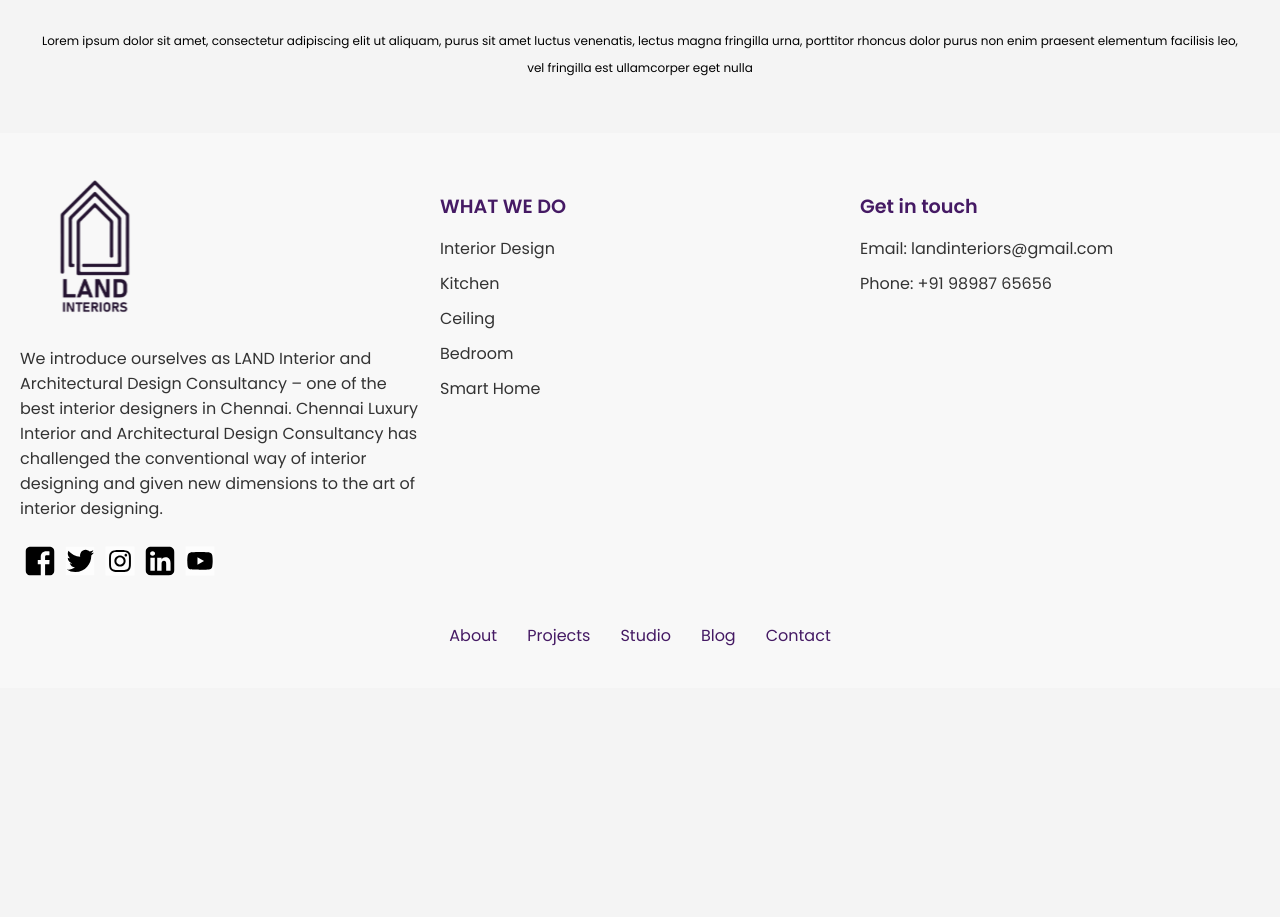
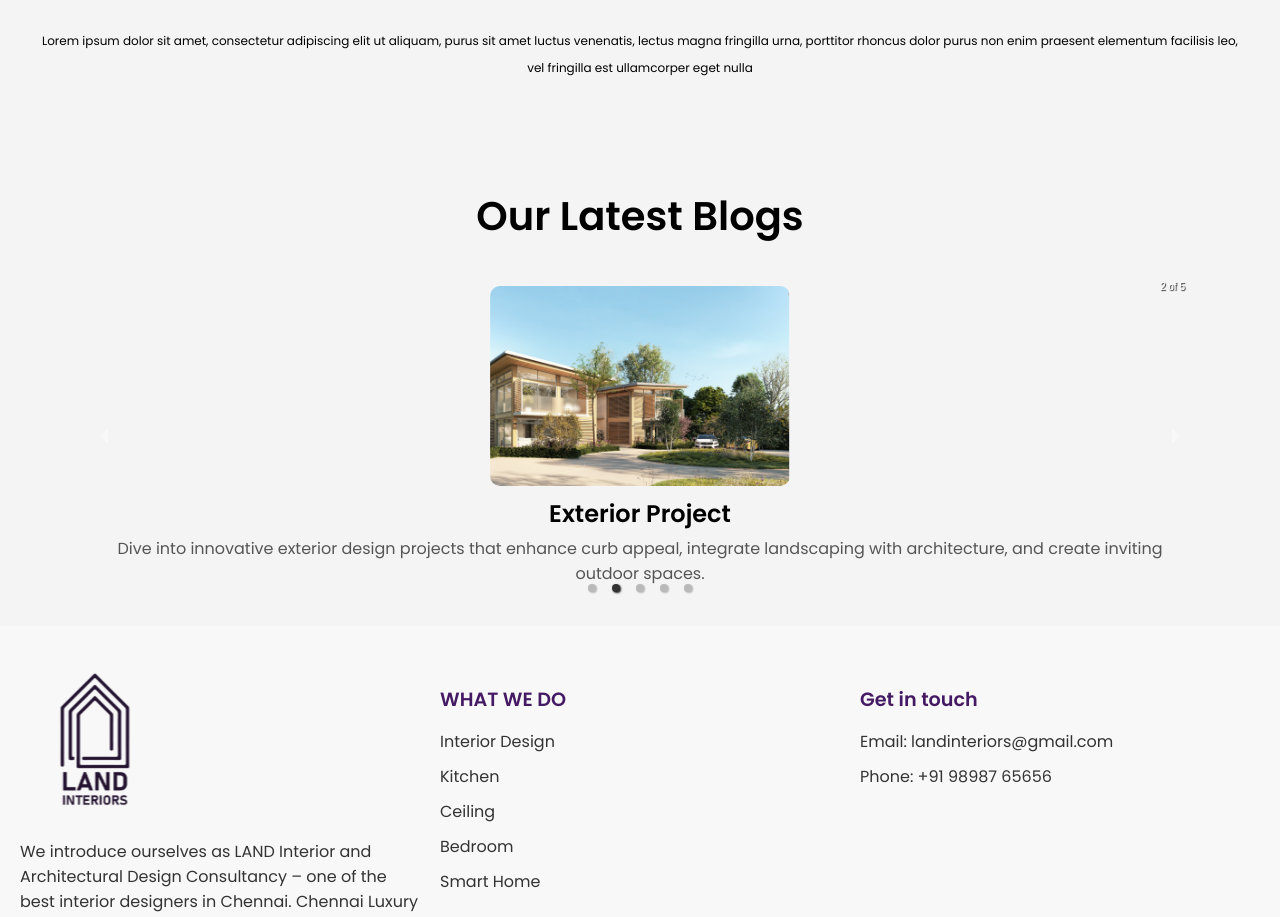
Before and after one commit to abuelkheir/OnePageWebsite-ReactJS, a React (Create React App) app in the folder Application/cobergsite/: page / in a window 1280 px wide. Shown: the part 1500-2417 px from the top of the page. Before the commit the page ends 2188 px from the top, so only its background shows below. Built offline with nearby package versions, Linux system fonts and the light colour scheme.

Commit message:
Reached a carousel that's working but not as intended in figma design , off to fixing it

```diff
--- a/Application/cobergsite/package.json
+++ b/Application/cobergsite/package.json
@@ -8,6 +8,7 @@
     "@testing-library/user-event": "^13.5.0",
     "react": "^18.3.1",
     "react-dom": "^18.3.1",
+    "react-responsive-carousel": "^3.2.23",
     "react-scripts": "5.0.1",
     "react-slick": "^0.30.2",
     "slick-carousel": "^1.8.1",
--- a/Application/cobergsite/src/App.js
+++ b/Application/cobergsite/src/App.js
@@ -3,7 +3,7 @@ import GlobalStyle from "./Styles/GlobalStyle";
 import Header from "./Components/Header";
 import MainSection from "./Components/MainSection";
 import LandInteriors from "./Components/LandInterior";
-// import Blogs from './Components/Blogs';
+import Blogs from "./Components/Blogs";
 import Footer from "./Components/Footer";
 import WhatWeDoSection from "./Components/WhatWeDoSection";
 
@@ -15,7 +15,7 @@ function App() {
       <MainSection />
       <LandInteriors />
       <WhatWeDoSection />
-      {/* <Blogs/> */}
+      <Blogs />
       <Footer />
     </>
   );
--- a/Application/cobergsite/src/Components/Blogs.js
+++ b/Application/cobergsite/src/Components/Blogs.js
@@ -1,118 +1,126 @@
-import React from 'react';
-import styled from 'styled-components';
-import Slider from 'react-slick';
+import React from "react";
+import styled from "styled-components";
+import { Carousel } from "react-responsive-carousel";
+import "react-responsive-carousel/lib/styles/carousel.min.css";
 
-import BlogImage1 from '../Assets/Blogs/ModernInterior.png';
-import BlogImage2 from '../Assets/Blogs/ExteriorProject.png';
-import BlogImage3 from '../Assets/Blogs/GreyBeauty.png';
-import BlogImage4 from '../Assets/Blogs/PlantationInterior.png';
-import BlogImage5 from '../Assets/Blogs/RoleofFurnitures.png';
-
-const BlogsContainer = styled.section`
-  padding: 60px 20px;
-  background-color: #ffffff;
-  text-align: center;
-`;
-
-const BlogsTitle = styled.h2`
-  font-size: 2.5rem;
-  color: #333;
-  margin-bottom: 40px;
-  font-family: 'Poppins', sans-serif;
-`;
-
-const BlogItem = styled.div`
-  padding: 0 15px;
-  text-align: left;
-`;
-
-const BlogImage = styled.img`
-  width: 100%;
-  height: auto;
-  margin-bottom: 20px;
-`;
-
-const BlogTitle = styled.h3`
-  font-size: 1.5rem;
-  color: #451a64;
-  margin-bottom: 10px;
-  font-family: 'Poppins', sans-serif;
-`;
-
-const BlogDescription = styled.p`
-  font-size: 1rem;
-  color: #333;
-  font-family: 'Poppins', sans-serif;
-`;
+import BlogImage1 from "../Assets/Blogs/ModernInterior.png";
+import BlogImage2 from "../Assets/Blogs/ExteriorProject.png";
+import BlogImage3 from "../Assets/Blogs/GreyBeauty.png";
+import BlogImage4 from "../Assets/Blogs/PlantationInterior.png";
+import BlogImage5 from "../Assets/Blogs/RoleofFurnitures.png";
 
 const blogs = [
   {
     image: BlogImage1,
-    title: 'Modern Interior',
-    description: 'Explore the sleek and stylish world of modern interior design, focusing on clean lines, minimalism, and functional aesthetics to create contemporary living spaces.'
+    title: "Modern Interior",
+    description:
+      "Explore the sleek and stylish world of modern interior design, focusing on clean lines, minimalism, and functional aesthetics to create contemporary living spaces.",
   },
   {
     image: BlogImage2,
-    title: 'Exterior Project',
-    description: 'Dive into innovative exterior design projects that enhance curb appeal, integrate landscaping with architecture, and create inviting outdoor spaces.'
+    title: "Exterior Project",
+    description:
+      "Dive into innovative exterior design projects that enhance curb appeal, integrate landscaping with architecture, and create inviting outdoor spaces.",
   },
   {
     image: BlogImage3,
-    title: 'Grey Beauty',
-    description: 'Discover the elegance of grey-themed interiors, showcasing how various shades and textures can transform your home into a sophisticated and calming retreat.'
+    title: "Grey Beauty",
+    description:
+      "Discover the elegance of grey-themed interiors, showcasing how various shades and textures can transform your home into a sophisticated and calming retreat.",
   },
   {
     image: BlogImage4,
-    title: 'Plantation Interior',
-    description: 'Learn about plantation-style interiors that bring the outdoors in, using natural materials, greenery, and airy layouts to create refreshing living environments.'
+    title: "Plantation Interior",
+    description:
+      "Learn about plantation-style interiors that bring the outdoors in, using natural materials, greenery, and airy layouts to create refreshing living environments.",
   },
   {
     image: BlogImage5,
-    title: 'Role of Furniture',
-    description: 'Understand the pivotal role of furniture in home design, from selecting the right pieces to arranging them for optimal flow and functionality in your living space.'
-  }
+    title: "Role of Furniture",
+    description:
+      "Understand the pivotal role of furniture in home design, from selecting the right pieces to arranging them for optimal flow and functionality in your living space.",
+  },
 ];
 
+const BlogSection = styled.div`
+  padding: 20px;
+  text-align: center;
+
+  h2 {
+    font-size: 2.5rem;
+    margin-bottom: 20px;
+    font-family: "Poppins", sans-serif;
+  }
+
+  .carousel .slide {
+    background: none;
+  }
+
+  .carousel .control-dots .dot {
+    background: #333;
+  }
+
+  .carousel .legend {
+    background: rgba(0, 0, 0, 0.5);
+    color: white;
+    padding: 10px;
+    font-size: 1.2rem;
+    bottom: 20px;
+  }
+`;
+
+const BlogCard = styled.div`
+  display: flex;
+  flex-direction: column;
+  align-items: center;
+  text-align: center;
+  padding: 20px;
+
+  img {
+    width: 100%;
+    max-width: 300px; /* Ensures images do not exceed a certain width */
+    height: 200px; /* Fixed height based on the Figma design */
+    object-fit: cover;
+    border-radius: 10px;
+  }
+
+  .title {
+    font-size: 1.5rem;
+    margin-top: 10px;
+    font-weight: bold;
+    font-family: "Poppins", sans-serif;
+  }
+
+  .description {
+    font-size: 1rem;
+    margin-top: 5px;
+    color: #555;
+    font-family: "Poppins", sans-serif;
+  }
+`;
+
+const CarouselContainer = styled.div`
+  max-width: 1100px; /* Adjust based on your design constraints */
+  margin: 0 auto;
+  position: relative; /* Positioning based on the Figma design */
+`;
+
 const Blogs = () => {
-  const settings = {
-    dots: true,
-    infinite: true,
-    speed: 500,
-    slidesToShow: 3,
-    slidesToScroll: 1,
-    responsive: [
-      {
-        breakpoint: 1024,
-        settings: {
-          slidesToShow: 2,
-          slidesToScroll: 1,
-          infinite: true,
-          dots: true
-        }
-      },
-      {
-        breakpoint: 600,
-        settings: {
-          slidesToShow: 1,
-          slidesToScroll: 1
-        }
-      }
-    ]
-  };
-
   return (
-    <BlogsContainer>
-      <BlogsTitle>Our Latest Blogs</BlogsTitle>
-      <Slider {...settings}>
-        {blogs.map((blog, index) => (
-          <BlogItem key={index}>
-            <BlogImage src={blog.image} alt={blog.title} />
-            <BlogTitle>{blog.title}</BlogTitle>
-            <BlogDescription>{blog.description}</BlogDescription>
-          </BlogItem>
-        ))}
-      </Slider>
-    </BlogsContainer>
+    <BlogSection>
+      <h2>Our Latest Blogs</h2>
+      <CarouselContainer>
+        <Carousel showThumbs={false} autoPlay infiniteLoop>
+          {blogs.map((blog, index) => (
+            <BlogCard key={index}>
+              <img src={blog.image} alt={blog.title} />
+              <div className="title">{blog.title}</div>
+              <div className="description">{blog.description}</div>
+            </BlogCard>
+          ))}
+        </Carousel>
+      </CarouselContainer>
+    </BlogSection>
   );
 };
 
```
Also changed, not shown: 1 other file (tests, documents, lock files or other folders).
